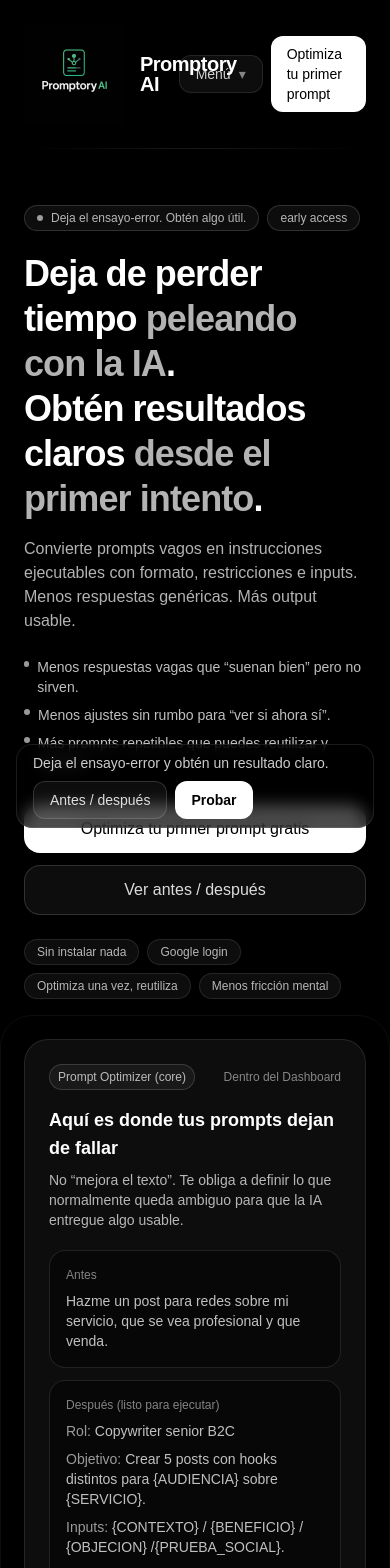
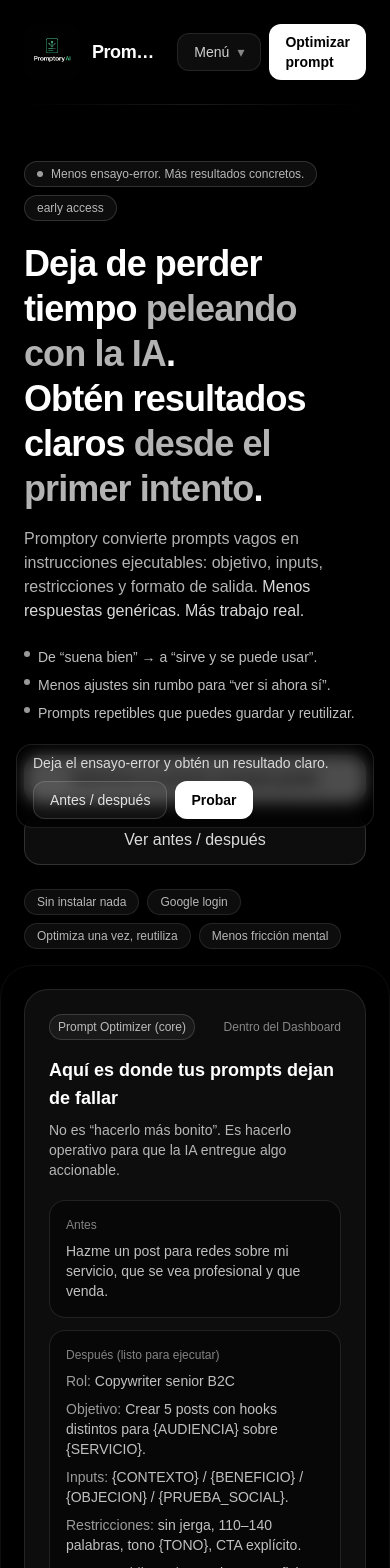
Before and after one commit to Abetar/promptory-ai, a Next.js app: page / in a window 390 px wide. Shown: the top 1568 px of the page. Built offline with nearby package versions, Linux system fonts and the light colour scheme.

Commit message:
Changin again the landing page

```diff
--- a/app/components/LandingHeader.tsx
+++ b/app/components/LandingHeader.tsx
@@ -12,30 +12,40 @@ export default function LandingHeader() {
 
   return (
     <header className="relative z-50 isolate">
-      <div className="mx-auto max-w-6xl px-6 py-6 flex items-center justify-between">
+      <div className="mx-auto max-w-6xl px-6 py-6 flex items-center justify-between gap-4">
         <Link
           href="/"
-          className="flex items-center gap-3"
+          className="flex items-center gap-3 min-w-0"
           aria-label="Ir al inicio"
+          onClick={closeAllDetails}
         >
-          <div className="flex items-center gap-4">
+          <div className="flex items-center gap-3 min-w-0">
             <Image
               src="/logo.jpeg"
               alt="Promptory AI"
-              width={100}
-              height={100}
+              width={56}
+              height={56}
               priority
+              className="rounded-xl"
             />
-            <span className="font-semibold tracking-tight text-xl leading-none">
-              Promptory AI
-            </span>
-          </div>{" "}
+            <div className="min-w-0">
+              <div className="flex items-center gap-2">
+                <span className="font-semibold tracking-tight text-lg leading-none truncate">
+                  Promptory AI
+                </span>
+                {/* Micro reforzador (solo desktop) */}
+                <span className="hidden lg:inline-flex items-center rounded-full border border-white/10 bg-white/5 px-2 py-0.5 text-[11px] text-white/70">
+                  Resultados desde el primer intento
+                </span>
+              </div>
+              <p className="hidden sm:block text-xs text-white/50 truncate">
+                Optimiza → ejecuta → guarda → reutiliza
+              </p>
+            </div>
+          </div>
         </Link>
 
-        <nav
-          className="flex items-center gap-2"
-          aria-label="Navegación principal"
-        >
+        <nav className="flex items-center gap-2" aria-label="Navegación principal">
           {/* Links principales */}
           <a
             href="#optimizer"
@@ -51,9 +61,10 @@ export default function LandingHeader() {
             Workflows
           </a>
 
-          {/* Dropdown "Más" */}
+          {/* Dropdown "Más" (desktop) */}
           <details data-nav className="hidden lg:block relative">
             <summary
+              aria-label="Abrir menú de secciones"
               className="list-none cursor-pointer rounded-xl border border-white/10 bg-white/5 px-4 py-2 text-sm text-white/80 hover:bg-white/10 transition
               focus-visible:outline-none focus-visible:ring-2 focus-visible:ring-white/30"
             >
@@ -90,6 +101,7 @@ export default function LandingHeader() {
           {/* Mobile Menu */}
           <details data-nav className="lg:hidden relative">
             <summary
+              aria-label="Abrir menú"
               className="list-none cursor-pointer rounded-xl border border-white/10 bg-white/5 px-4 py-2 text-sm text-white/80 hover:bg-white/10 transition
               focus-visible:outline-none focus-visible:ring-2 focus-visible:ring-white/30"
             >
@@ -137,30 +149,31 @@ export default function LandingHeader() {
 
               <div className="my-2 h-px bg-white/10" />
 
+              {/* Login como secundario */}
               <Link
                 href="/login"
                 onClick={closeAllDetails}
-                className="block rounded-xl px-3 py-2 text-sm text-white/80 hover:bg-white/10 transition"
+                className="block rounded-xl px-3 py-2 text-sm text-white/70 hover:bg-white/10 hover:text-white transition"
               >
                 Iniciar sesión
               </Link>
             </div>
           </details>
 
-          {/* Auth discreto */}
+          {/* Login (secundario, discreto) */}
           <Link
             href="/login"
-            className="hidden sm:inline-flex rounded-xl px-3 py-2 text-sm text-white/70 hover:text-white transition"
+            className="hidden md:inline-flex rounded-xl px-3 py-2 text-sm text-white/60 hover:text-white transition"
           >
             Iniciar sesión
           </Link>
 
-          {/* CTA principal */}
+          {/* CTA principal (único protagonista) */}
           <Link
             href="/login"
-            className="rounded-xl bg-white text-black px-4 py-2 text-sm font-medium hover:bg-white/90 transition"
+            className="rounded-xl bg-white text-black px-4 py-2 text-sm font-semibold hover:bg-white/90 transition"
           >
-            Optimiza tu primer prompt
+            Optimizar prompt
           </Link>
         </nav>
       </div>
--- a/app/page.tsx
+++ b/app/page.tsx
@@ -7,6 +7,7 @@ export default function LandingPage() {
   const siteUrl = "https://promptory-ai.vercel.app";
 
   // ✅ Cierra <details> al hacer click en cualquier item del menú.
+  // (Actualmente no se usa aquí porque LandingHeader está separado, pero lo dejamos por si lo conectas)
   const closeAllDetails = () => {
     if (typeof document === "undefined") return;
     document
@@ -15,30 +16,33 @@ export default function LandingPage() {
   };
 
   /**
-   * ✅ FAQ: corto, directo, sin “defensiva”.
+   * ✅ FAQ: directo, sin defensiva, y deja claro el core.
    */
   const faq = [
     {
       q: "¿Qué es Promptory AI en una sola frase?",
-      a: "Obtén resultados claros de la IA desde el primer intento: convierte prompts vagos en instrucciones ejecutables y reutilizables.",
+      a: "Una herramienta para dejar de iterar con la IA y obtener resultados claros desde el primer intento.",
     },
     {
       q: "¿Qué hace exactamente el Prompt Optimizer?",
-      a: "Toma tu intención y la vuelve un prompt operativo con objetivo, inputs, restricciones y formato de salida. Menos respuestas genéricas, más resultados concretos.",
+      a: "Convierte tu intención en un prompt operativo: objetivo, inputs, restricciones y formato de salida. Eso reduce respuestas genéricas y acelera el resultado.",
     },
     {
-      q: "¿Qué papel tiene el repositorio de prompts?",
-      a: "Es el punto de partida para no empezar desde cero: ejemplos reales que puedes adaptar y optimizar.",
+      q: "¿El repositorio es lo principal?",
+      a: "No. El repositorio es el punto de partida para no empezar desde cero. El core es optimizar y reutilizar prompts que sí funcionan.",
     },
     {
       q: "¿Qué son los Workflows (Prompt Packs)?",
-      a: "Workflows completos para llegar a un resultado específico sin adivinar. No son prompts sueltos: son un sistema de inicio → salida final.",
+      a: "Workflows completos para llegar a un resultado específico sin improvisar. Dirección + estructura + salida clara.",
+    },
+    {
+      q: "¿Promptory genera el contenido final dentro de la app?",
+      a: "No. Promptory entrega prompts listos para ejecutar en tu IA favorita. El valor está en que el prompt llegue a algo concreto rápido.",
     },
   ];
 
   /**
-   * ✅ SEO: alineado a “resultados desde el primer intento”.
-   * Nota: AggregateOffer solo para suscripciones (Free/Pro/Pro Unlimited).
+   * ✅ SEO
    */
   const jsonLdSoftwareApp = {
     "@context": "https://schema.org",
@@ -97,18 +101,16 @@ export default function LandingPage() {
         <div className="mx-auto max-w-6xl px-6 pt-14 pb-10">
           <div className="grid grid-cols-1 lg:grid-cols-2 gap-10 items-center">
             <div>
-              {/* ✅ Early access aquí (menos ruido en header) */}
               <div className="flex flex-wrap gap-2">
                 <span className="inline-flex items-center gap-2 text-xs rounded-full border border-white/15 bg-white/5 px-3 py-1 text-white/70">
                   <span className="h-1.5 w-1.5 rounded-full bg-white/60" />
-                  Deja el ensayo-error. Obtén algo útil.
+                  Menos ensayo-error. Más resultados concretos.
                 </span>
                 <span className="inline-flex text-xs rounded-full border border-white/15 bg-white/5 px-3 py-1 text-white/70">
                   early access
                 </span>
               </div>
 
-              {/* ✅ Headline más agresivo: dolor → resultado */}
               <h1 className="mt-5 text-4xl md:text-5xl font-semibold tracking-tight leading-tight">
                 Deja de perder tiempo{" "}
                 <span className="text-white/70">peleando con la IA</span>.
@@ -117,17 +119,18 @@ export default function LandingPage() {
                 <span className="text-white/70">desde el primer intento</span>.
               </h1>
 
-              {/* ✅ Subheadline más corto y más “outcome” */}
               <p className="mt-4 text-white/70 max-w-xl">
-                Convierte prompts vagos en instrucciones ejecutables con formato,
-                restricciones e inputs. Menos respuestas genéricas. Más output
-                usable.
+                Promptory convierte prompts vagos en instrucciones ejecutables:
+                objetivo, inputs, restricciones y formato de salida.{" "}
+                <span className="text-white/85 font-medium">
+                  Menos respuestas genéricas. Más trabajo real.
+                </span>
               </p>
 
               <div className="mt-6 grid gap-2 text-sm text-white/75">
                 <div className="flex items-start gap-2">
                   <span className="mt-1 h-1.5 w-1.5 rounded-full bg-white/60" />
-                  Menos respuestas vagas que “suenan bien” pero no sirven.
+                  De “suena bien” → a “sirve y se puede usar”.
                 </div>
                 <div className="flex items-start gap-2">
                   <span className="mt-1 h-1.5 w-1.5 rounded-full bg-white/60" />
@@ -135,14 +138,14 @@ export default function LandingPage() {
                 </div>
                 <div className="flex items-start gap-2">
                   <span className="mt-1 h-1.5 w-1.5 rounded-full bg-white/60" />
-                  Más prompts repetibles que puedes reutilizar y mejorar.
+                  Prompts repetibles que puedes guardar y reutilizar.
                 </div>
               </div>
 
               <div className="mt-8 flex flex-col sm:flex-row gap-3">
                 <Link
                   href="/login"
-                  className="rounded-2xl bg-white text-black px-6 py-3 font-medium hover:bg-white/90 transition text-center"
+                  className="rounded-2xl bg-white text-black px-6 py-3 font-semibold hover:bg-white/90 transition text-center"
                 >
                   Optimiza tu primer prompt gratis
                 </Link>
@@ -178,19 +181,17 @@ export default function LandingPage() {
                   Aquí es donde tus prompts dejan de fallar
                 </h3>
                 <p className="mt-2 text-sm text-white/70">
-                  No “mejora el texto”. Te obliga a definir lo que normalmente
-                  queda ambiguo para que la IA entregue algo usable.
+                  No es “hacerlo más bonito”. Es hacerlo operativo para que la
+                  IA entregue algo accionable.
                 </p>
 
                 <div className="mt-5 grid gap-3">
-                  {/* ✅ “Antes” más real (vergonzoso) */}
                   <div className="rounded-2xl border border-white/10 bg-black/40 p-4 text-sm text-white/75">
                     <p className="text-xs text-white/50 mb-2">Antes</p>
                     Hazme un post para redes sobre mi servicio, que se vea
                     profesional y que venda.
                   </div>
 
-                  {/* ✅ “Después” más operacional y con payoff */}
                   <div className="rounded-2xl border border-white/10 bg-black/40 p-4 text-sm text-white/75">
                     <p className="text-xs text-white/50 mb-2">
                       Después (listo para ejecutar)
@@ -207,7 +208,7 @@ export default function LandingPage() {
                       </p>
                       <p>
                         <span className="text-white/60">Inputs:</span>{" "}
-                        {"{CONTEXTO}"} / {"{BENEFICIO}"} / {"{OBJECION}"} /
+                        {"{CONTEXTO}"} / {"{BENEFICIO}"} / {"{OBJECION}"} /{" "}
                         {"{PRUEBA_SOCIAL}"}.
                       </p>
                       <p>
@@ -234,7 +235,7 @@ export default function LandingPage() {
                   </span>
                   <Link
                     href="/login"
-                    className="rounded-xl bg-white text-black px-4 py-2 text-sm font-medium hover:bg-white/90 transition"
+                    className="rounded-xl bg-white text-black px-4 py-2 text-sm font-semibold hover:bg-white/90 transition"
                   >
                     Probar
                   </Link>
@@ -248,9 +249,11 @@ export default function LandingPage() {
             </div>
           </div>
 
-          {/* ✅ BLOQUE “problema” corto debajo del hero (sube conversión) */}
+          {/* Problema (identificación) */}
           <div className="mt-10 rounded-3xl border border-white/10 bg-black/40 p-6">
-            <p className="text-xs text-white/50">Si esto te pasa, estás perdiendo tiempo</p>
+            <p className="text-xs text-white/50">
+              Si esto te pasa, estás quemando tiempo
+            </p>
             <div className="mt-3 grid grid-cols-1 md:grid-cols-2 gap-3 text-sm text-white/75">
               <div className="rounded-2xl border border-white/10 bg-white/5 p-4">
                 Iteras 6 veces para llegar a algo “más o menos”.
@@ -266,6 +269,22 @@ export default function LandingPage() {
               </div>
             </div>
           </div>
+
+          {/* Cómo se usa (reduce abstracción) */}
+          <div className="mt-6 grid grid-cols-1 md:grid-cols-3 gap-4">
+            <StepCard
+              title="1) Pega tu prompt"
+              desc="No importa si está mal. Así lo escriben todos al inicio."
+            />
+            <StepCard
+              title="2) Optimízalo"
+              desc="Lo convierte en una instrucción con objetivo, inputs, restricciones y salida."
+            />
+            <StepCard
+              title="3) Ejecuta y guarda"
+              desc="Si funcionó, lo guardas y lo reutilizas sin volver a pensar desde cero."
+            />
+          </div>
         </div>
       </section>
 
@@ -278,8 +297,9 @@ export default function LandingPage() {
                 Prompt Optimizer
               </h2>
               <p className="mt-2 text-white/70 max-w-2xl">
-                Convierte intención vaga → instrucción ejecutable. Menos
-                ensayo-error, más resultados concretos.
+                Convierte intención vaga → instrucción ejecutable. Lo que mata
+                lo “genérico” es especificar objetivo, inputs, restricciones y
+                formato de salida.
               </p>
             </div>
             <Link
@@ -297,8 +317,8 @@ export default function LandingPage() {
                 Hace tu prompt repetible
               </h3>
               <p className="mt-2 text-sm text-white/70">
-                Define lo que normalmente queda ambiguo: objetivo, inputs,
-                restricciones y salida. Eso es lo que baja lo “genérico”.
+                Te obliga a definir lo que normalmente queda ambiguo. Eso reduce
+                “respuestas bonitas” y aumenta salida utilizable.
               </p>
               <div className="mt-4 flex flex-wrap gap-2">
                 <Chip>Objetivo</Chip>
@@ -311,16 +331,16 @@ export default function LandingPage() {
             <div className="rounded-3xl border border-white/10 bg-white/5 p-6">
               <p className="text-xs text-white/60">Lo que cambia</p>
               <h3 className="mt-2 text-lg font-semibold">
-                De “prueba y error” → a trabajo real
+                De “prueba y error” → a ejecución
               </h3>
               <p className="mt-2 text-sm text-white/70">
-                Optimiza una vez, reutiliza después. Menos fricción mental cada
-                vez que vuelves a pedir algo a la IA.
+                Optimiza una vez, reutiliza después. Cada prompt guardado reduce
+                fricción mental en el futuro.
               </p>
               <div className="mt-5">
                 <Link
                   href="/login"
-                  className="inline-flex rounded-2xl bg-white text-black px-6 py-3 font-medium hover:bg-white/90 transition"
+                  className="inline-flex rounded-2xl bg-white text-black px-6 py-3 font-semibold hover:bg-white/90 transition"
                 >
                   Optimiza tu primer prompt
                 </Link>
@@ -365,13 +385,13 @@ export default function LandingPage() {
                   Planes simples
                 </h2>
                 <p className="mt-2 text-white/70 max-w-2xl">
-                  Empieza gratis. Si quieres resultados más limpios y
-                  consistentes, sube a Pro.
+                  Empieza gratis. Si quieres consistencia y menos iteraciones,
+                  sube a Pro.
                 </p>
               </div>
               <Link
                 href="/login"
-                className="rounded-2xl bg-white text-black px-6 py-3 font-medium hover:bg-white/90 transition text-center"
+                className="rounded-2xl bg-white text-black px-6 py-3 font-semibold hover:bg-white/90 transition text-center"
               >
                 Empezar gratis
               </Link>
@@ -381,13 +401,13 @@ export default function LandingPage() {
               <div className="rounded-3xl border border-white/10 bg-black/40 p-6">
                 <p className="text-xs text-white/50">Free</p>
                 <p className="mt-2 text-base font-semibold">
-                  Para probar el flujo
+                  Sal del prompt genérico
                 </p>
                 <p className="mt-2 text-sm text-white/70">
                   <span className="font-medium text-white/85">
                     10 optimizaciones/día
                   </span>{" "}
-                  para salir del prompt genérico.
+                  para convertir “vago” → “operativo”.
                 </p>
               </div>
 
@@ -397,11 +417,8 @@ export default function LandingPage() {
                   Resultados más limpios
                 </p>
                 <p className="mt-2 text-sm text-white/70">
-                  Optimización avanzada con mejor consistencia.{" "}
-                  <span className="font-medium text-white/85">
-                    $99 MXN/mes
-                  </span>
-                  .
+                  Optimización avanzada y mejor consistencia.{" "}
+                  <span className="font-medium text-white/85">$99 MXN/mes</span>.
                 </p>
               </div>
 
@@ -412,17 +429,14 @@ export default function LandingPage() {
                 </p>
                 <p className="mt-2 text-sm text-white/70">
                   Ultimate + age-gate.{" "}
-                  <span className="font-medium text-white/85">
-                    $149 MXN/mes
-                  </span>
-                  .
+                  <span className="font-medium text-white/85">$149 MXN/mes</span>.
                 </p>
               </div>
             </div>
 
             <p className="mt-4 text-xs text-white/50">
-              Nota: Promptory entrega prompts listos para ejecutar en tu IA
-              favorita (no genera el contenido final dentro de la app).
+              Promptory entrega prompts listos para ejecutar en tu IA favorita.
+              El valor está en llegar a algo concreto más rápido.
             </p>
           </div>
         </div>
@@ -478,14 +492,14 @@ export default function LandingPage() {
                   Tu Prompt Base
                 </h2>
                 <p className="mt-2 text-white/70 max-w-2xl">
-                  Aquí viven tus prompts que ya funcionan. No empieces de cero
-                  cada vez que vuelves a usar IA.
+                  Aquí viven tus prompts que ya funcionan. Cada prompt guardado
+                  es menos fricción mental para tu “yo” del futuro.
                 </p>
               </div>
 
               <Link
                 href="/login"
-                className="rounded-2xl bg-white text-black px-6 py-3 font-medium hover:bg-white/90 transition text-center"
+                className="rounded-2xl bg-white text-black px-6 py-3 font-semibold hover:bg-white/90 transition text-center"
               >
                 Guardar mi Prompt Base
               </Link>
@@ -493,14 +507,8 @@ export default function LandingPage() {
 
             <div className="mt-6 grid grid-cols-1 md:grid-cols-3 gap-6">
               <MiniStat title="Hábito" desc="Un lugar fijo para tus prompts" />
-              <MiniStat
-                title="Switching cost"
-                desc="Cada prompt guardado te amarra más"
-              />
-              <MiniStat
-                title="Reutilización"
-                desc="Optimiza una vez, úsalo muchas"
-              />
+              <MiniStat title="Switching cost" desc="Tu librería te ata" />
+              <MiniStat title="Reutilización" desc="Optimiza una vez, úsalo muchas" />
             </div>
           </div>
         </div>
@@ -517,13 +525,13 @@ export default function LandingPage() {
                 </h2>
                 <p className="mt-2 text-white/70 max-w-2xl">
                   Workflows completos para llegar a un resultado específico sin
-                  improvisar. Dirección + estructura + salida clara.
+                  improvisar: dirección + estructura + salida clara.
                 </p>
               </div>
 
               <Link
                 href="/login"
-                className="rounded-2xl bg-white text-black px-6 py-3 font-medium hover:bg-white/90 transition text-center"
+                className="rounded-2xl bg-white text-black px-6 py-3 font-semibold hover:bg-white/90 transition text-center"
               >
                 Ver workflows en Dashboard
               </Link>
@@ -532,24 +540,24 @@ export default function LandingPage() {
             <div className="mt-8 grid grid-cols-1 md:grid-cols-3 gap-6">
               <PackCard
                 title="Workflows gratis"
-                desc="Para probar el enfoque y entender el sistema de inicio → salida."
+                desc="Prueba el sistema de inicio → salida sin pagar."
                 tag="free"
               />
               <PackCard
                 title="Workflows premium"
-                desc="Para trabajo real: proceso completo, reutilizable y orientado a un resultado."
+                desc="Para trabajo real: proceso completo y reusable, diseñado para llegar a algo concreto."
                 tag="premium"
               />
               <PackCard
                 title="Mis compras"
-                desc="Acceso y estado de tus workflows (sin perder lo que ya te funciona)."
+                desc="Acceso y estado de tus workflows (sin perder lo que ya funciona)."
                 tag="dashboard"
               />
             </div>
 
             <div className="mt-6 rounded-2xl border border-white/10 bg-black/40 p-4 text-sm text-white/70">
               <p className="text-xs text-white/50 mb-1">Regla simple</p>
-              Workflows te dan dirección. El Optimizer es el motor para subir la
+              Workflows te dan dirección. El Optimizer es el motor que sube la
               calidad del resultado.
             </div>
           </div>
@@ -581,7 +589,7 @@ export default function LandingPage() {
           <div className="mt-10 flex flex-col sm:flex-row gap-3">
             <Link
               href="/login"
-              className="inline-flex justify-center rounded-2xl bg-white text-black px-6 py-3 font-medium hover:bg-white/90 transition"
+              className="inline-flex justify-center rounded-2xl bg-white text-black px-6 py-3 font-semibold hover:bg-white/90 transition"
             >
               Optimiza tu primer prompt
             </Link>
@@ -634,7 +642,7 @@ export default function LandingPage() {
         </div>
       </footer>
 
-      {/* Sticky CTA (más compacto en mobile) */}
+      {/* Sticky CTA */}
       <div className="fixed bottom-4 left-0 right-0 z-50 px-4">
         <div className="mx-auto max-w-6xl">
           <div className="rounded-2xl border border-white/10 bg-black/70 backdrop-blur px-4 py-2 sm:py-3 flex flex-col sm:flex-row sm:items-center sm:justify-between gap-2 sm:gap-3">
@@ -671,6 +679,15 @@ function MiniStat({ title, desc }: { title: string; desc: string }) {
     <div className="rounded-2xl border border-white/10 bg-white/5 p-4 hover:bg-white/10 transition">
       <p className="text-sm font-medium">{title}</p>
       <p className="mt-1 text-xs text-white/60">{desc}</p>
+    </div>
+  );
+}
+
+function StepCard({ title, desc }: { title: string; desc: string }) {
+  return (
+    <div className="rounded-3xl border border-white/10 bg-white/5 p-5 hover:bg-white/10 transition">
+      <p className="text-sm font-semibold">{title}</p>
+      <p className="mt-2 text-sm text-white/70">{desc}</p>
     </div>
   );
 }
@@ -724,7 +741,7 @@ function PackCard({
 
       <Link
         href="/login"
-        className="mt-5 inline-flex w-full items-center justify-center rounded-2xl px-5 py-3 text-sm font-medium transition border border-white/15 bg-white/5 text-white/85 hover:bg-white/10"
+        className="mt-5 inline-flex w-full items-center justify-center rounded-2xl px-5 py-3 text-sm font-semibold transition border border-white/15 bg-white/5 text-white/85 hover:bg-white/10"
       >
         Ver en dashboard
       </Link>
```
